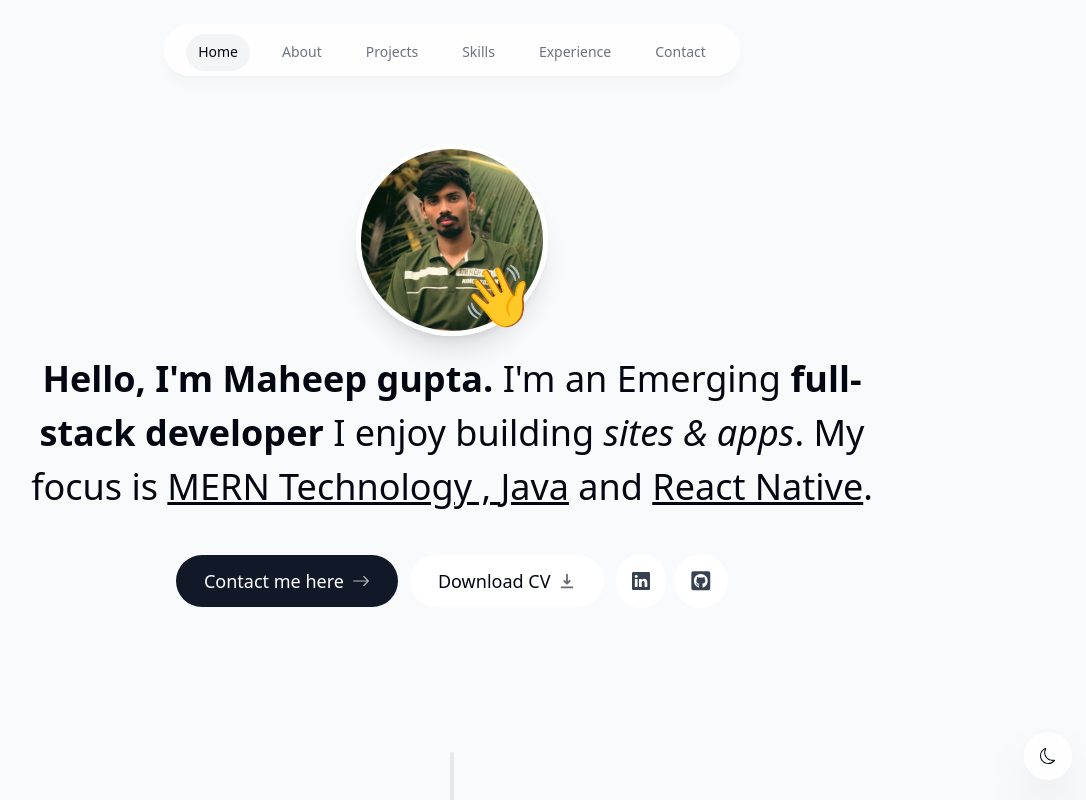
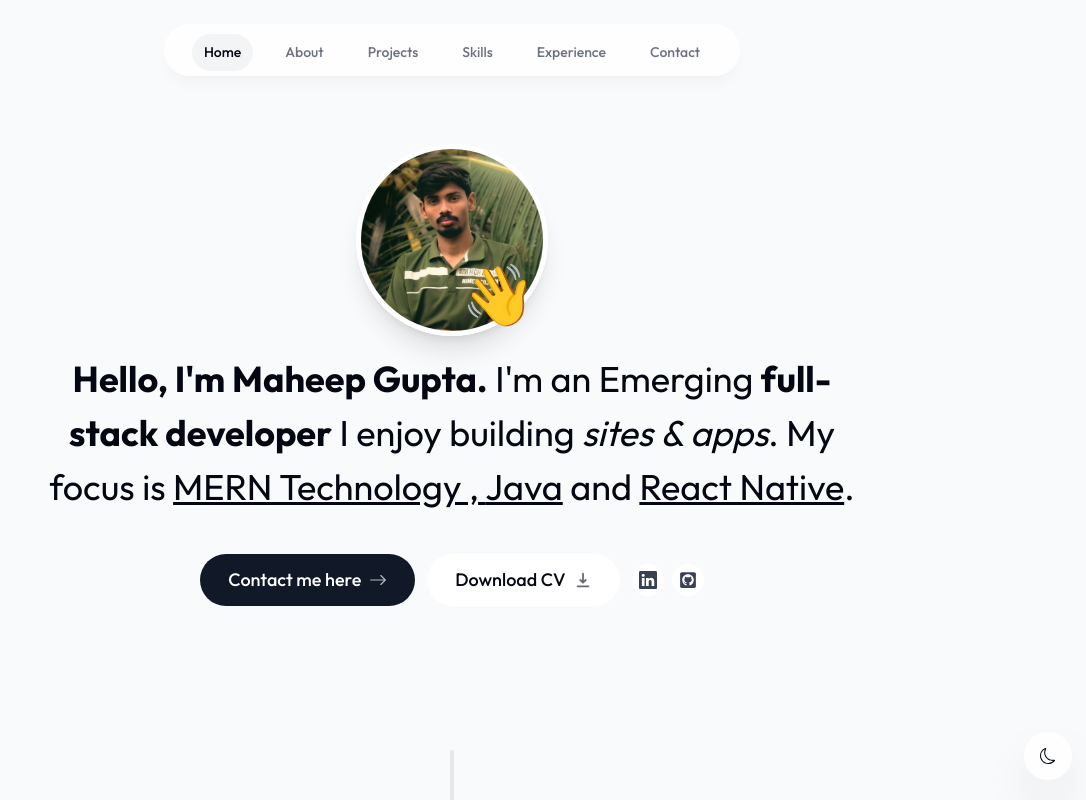
Before and after one commit to Maheep-gupta/react-portfolio-v2, a React (Vite) app: page / in a window 1280 px wide. Shown: the top 800 px of the page, without its empty margins (188-1274 px from the left). Built offline with nearby package versions, Linux system fonts and the light colour scheme.

Commit message:
font added and minor fixtures

```diff
--- a/index.html
+++ b/index.html
@@ -1,13 +1,19 @@
 <!doctype html>
 <html lang="en">
+
 <head>
   <meta charset="UTF-8" />
   <link id="favicon" rel="icon" type="image/svg+xml" href="/favicon.ico" />
   <meta name="viewport" content="width=device-width, initial-scale=1.0" />
-    <title>Vite + React</title>
+  <link rel="preconnect" href="https://fonts.googleapis.com">
+  <link rel="preconnect" href="https://fonts.gstatic.com" crossorigin>
+  <link href="https://fonts.googleapis.com/css2?family=Outfit:wght@100..900&display=swap" rel="stylesheet">
+  <title>Maheep Gupta</title>
 </head>
-  <body class="bg-gray-50 text-gray-950 relative  dark:bg-gray-900 dark:text-gray-50 dark:text-opacity-90">
+
+<body class="bg-gray-50 text-gray-950 relative font-outfit dark:bg-gray-900 dark:text-gray-50 dark:text-opacity-90">
   <div id="root"></div>
   <script type="module" src="/src/main.jsx"></script>
 </body>
+
 </html>
--- a/src/components/Contact.jsx
+++ b/src/components/Contact.jsx
@@ -50,11 +50,11 @@ function Contact() {
                 once: true,
             }}
         >
-      <h2 className="text-3xl font-medium capitalize mb-8 text-center">
+      <h2 className="text-3xl font-medium capitalize pb-3 text-center">
         Contact me
       </h2>
 
-            <p className="text-gray-700 -mt-6 dark:text-white/80">
+            <p className="text-gray-700 mb-3  dark:text-white/80">
                 Please contact me directly at{" "}
                 <a className="underline" href="mailto:maheepgupta321@gmail.com">
                     maheepgupta321@gmail.com
--- a/src/components/Header.jsx
+++ b/src/components/Header.jsx
@@ -1,6 +1,7 @@
 import React, { useState } from 'react';
 import { motion } from "framer-motion";
 import { Link } from 'react-scroll';
+import { FaBarsStaggered } from 'react-icons/fa6';
 
 function Header() {
     const links = [
@@ -21,7 +22,9 @@ function Header() {
                 animate={{ y: 0, x: "-50%", opacity: 1 }}
             >
                 <nav className="flex fixed w-full sm:w-fit top-[0.15rem] left-1/2 -translate-x-1/2 py-2 h-full sm:py-0">
-                    <ul className="flex  h-full w-full sm:w-[22rem] flex-wrap items-center justify-center gap-y-1 text-[0.9rem] font-medium text-gray-500 sm:flex-nowrap sm:gap-5">
+
+
+                    <ul className="flex h-full w-full sm:w-[22rem] flex-wrap items-center justify-center gap-y-1 text-[0.9rem] font-medium text-gray-500 sm:flex-nowrap sm:gap-5">
                         {links.map((link) => (
                             <motion.li
                                 className="h-3/4 flex items-center justify-center relative"
@@ -35,13 +38,13 @@ function Header() {
                                     duration={500}
                                     // spy={true}
                                     // activeClass='text-gray-950 dark:text-gray-200  '
-                                    onClick={()=>setActive(link.name)}
-                                    className={`flex w-full items-center text-xs sm:text-sm justify-center px-2 py-1 sm:px-3 sm:py-3 text-gray-500 transition
-                                        dark:text-gray-500 cursor-pointer dark:hover:text-gray-300 hover:text-gray-950  ${active === link.name?"text-gray-950 dark:text-gray-200":""}`}
+                                    onClick={() => setActive(link.name)}
+                                    className={`flex font-outfit w-full items-center text-xs sm:text-sm justify-center px-2 py-1 sm:px-3 sm:py-3 text-gray-500 transition
+                                        dark:text-gray-500 cursor-pointer dark:hover:text-gray-300 hover:text-gray-950  ${active === link.name ? "text-gray-950 dark:text-gray-200" : ""}`}
                                 >
                                     {link.name}
                                     <motion.span
-                                        className={` transition-all duration-75 rounded-full absolute inset-0 -z-10  ${active===link.name?'bg-gray-100 dark:bg-gray-800':''}`}
+                                        className={` transition-all duration-75 rounded-full absolute inset-0 -z-10  ${active === link.name ? 'bg-gray-100 dark:bg-gray-800' : ''}`}
                                         layoutId="activeSection"
                                         transition={{
                                             type: "spring",
@@ -53,6 +56,14 @@ function Header() {
                             </motion.li>
                         ))}
                     </ul>
+
+                    {/* <div className='lg:hidden w-full flex items-center mx-2'>
+
+                    <h2 className="text-2xl font-medium capitalize text-center w-full">
+                        Maheep gupta
+                        </h2>
+                        <FaBarsStaggered className='text-2xl' />
+                    </div> */}
                 </nav>
             </motion.div>
         </header>
--- a/src/components/Home.jsx
+++ b/src/components/Home.jsx
@@ -52,11 +52,11 @@ const Home = () => {
       </div>
 
       <motion.h1
-        className="mb-10 mt-4 px-4 text-2xl font-medium !leading-[1.5] sm:text-4xl"
+        className="mb-10 mt-4 px-4 text-2xl  font-normal font-outfit !leading-[1.5] sm:text-4xl"
         initial={{ opacity: 0, y: 100 }}
         animate={{ opacity: 1, y: 0 }}
       >
-        <span className="font-bold">Hello, I'm Maheep gupta.</span> I'm an Emerging{" "}
+        <span className="font-bold">Hello, I'm Maheep Gupta.</span> I'm an Emerging{" "}
         <span className="font-bold">full-stack developer</span> I enjoy
         building <span className="italic">sites & apps</span>. My focus is{" "}
         <span className="underline">MERN Technology , </span> <span className="underline">Java</span> and {" "}
@@ -73,14 +73,14 @@ const Home = () => {
       >
         <Link
           to="contact"
-          className="group bg-gray-900 text-white px-7 py-3 flex items-center gap-2 rounded-full outline-none focus:scale-110 hover:scale-110 hover:bg-gray-950 active:scale-105 transition"
+          className="group bg-gray-900 text-white px-7 py-3 flex items-center font-outfit gap-2 rounded-full outline-none focus:scale-110 hover:scale-110 hover:bg-gray-950 active:scale-105 transition"
         >
           Contact me here{" "}
           <BsArrowRight className="opacity-70 group-hover:translate-x-1 transition" />
         </Link>
 
         <a
-          className="group bg-white px-7 py-3 flex items-center gap-2 rounded-full outline-none focus:scale-110 hover:scale-110 active:scale-105 transition cursor-pointer borderBlack dark:bg-white/10"
+          className="group bg-white px-7 py-3 flex items-center gap-2 rounded-full outline-none focus:scale-110 hover:scale-110 active:scale-105 transition cursor-pointer borderBlack dark:bg-white/10 font-outfit"
           href="/Resume.pdf"
           download
         >
@@ -90,19 +90,19 @@ const Home = () => {
         <div className='flex gap-x-2'>
 
           <a
-            className="bg-white p-4 text-gray-700 hover:text-gray-950 flex items-center gap-2 rounded-full focus:scale-[1.15] hover:scale-[1.15] active:scale-105 transition cursor-pointer borderBlack dark:bg-white/10 dark:text-white/60"
+            className="bg-white h-8 w-8 justify-center  text-gray-700 hover:text-gray-950 flex items-center gap-2 rounded-full focus:scale-[1.15] hover:scale-[1.15] active:scale-105 transition cursor-pointer borderBlack font-outfit dark:bg-white/10 dark:text-white/60"
             href="https://www.linkedin.com/in/maheep-gupta-281867222/"
             target="_blank"
           >
-            <BsLinkedin />
+            <BsLinkedin className='text-lg' />
           </a>
 
           <a
-            className="bg-white p-4 text-gray-700 flex items-center gap-2 text-[1.35rem] rounded-full focus:scale-[1.15] hover:scale-[1.15] hover:text-gray-950 active:scale-105 transition cursor-pointer borderBlack dark:bg-white/10 dark:text-white/60"
+            className="bg-white  h-8 w-8  justify-center text-gray-700 flex items-center gap-2 text-[1.35rem] rounded-full focus:scale-[1.15] hover:scale-[1.15] hover:text-gray-950 active:scale-105 transition cursor-pointer font-outfit borderBlack dark:bg-white/10 dark:text-white/60"
             href="https://github.com/Maheep-gupta/"
             target="_blank"
           >
-            <FaGithubSquare />
+            <FaGithubSquare className='text-lg' />
           </a>
         </div>
       </motion.div>
--- a/src/index.css
+++ b/src/index.css
@@ -1,3 +1,7 @@
 @tailwind base;
 @tailwind components;
 @tailwind utilities;
+
+.font-outfit{
+    font-family: "Outfit", sans-serif;
+}
```
Lines whose indentation alone changed are shown as unchanged.
